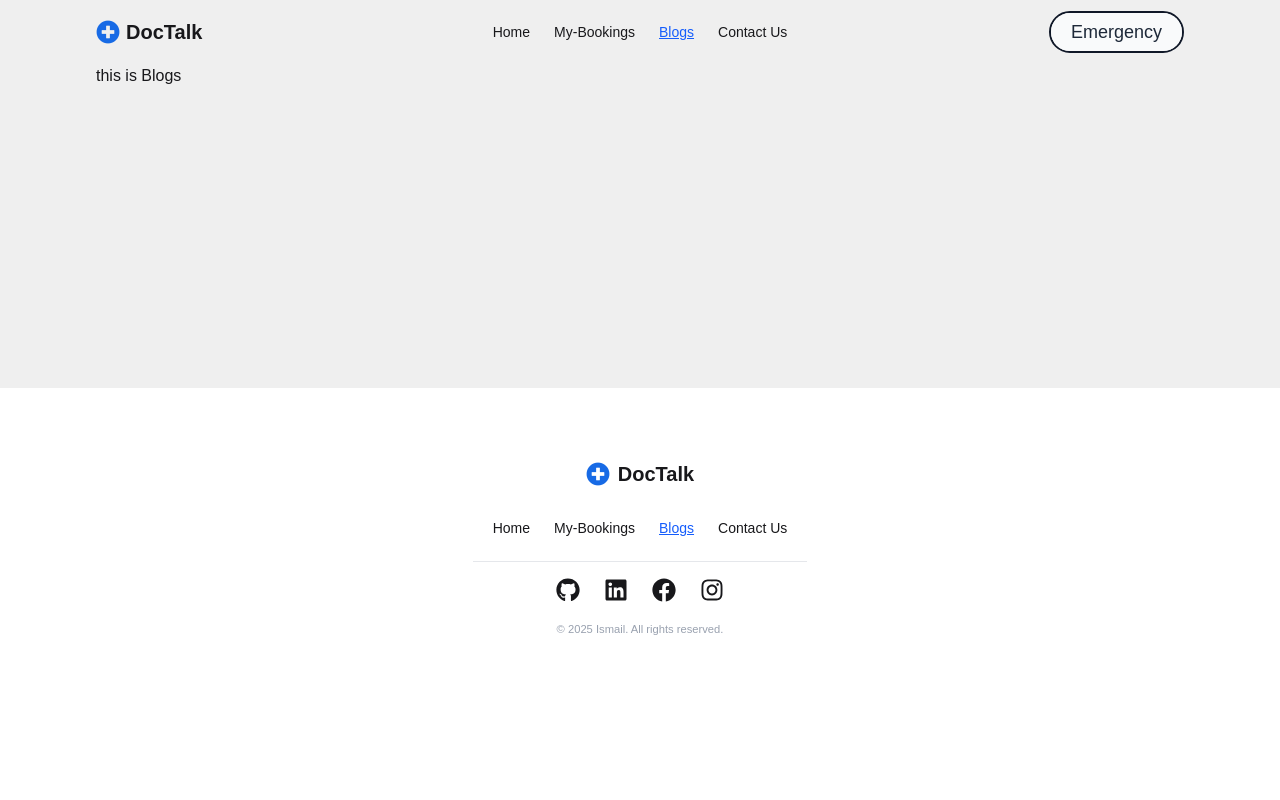
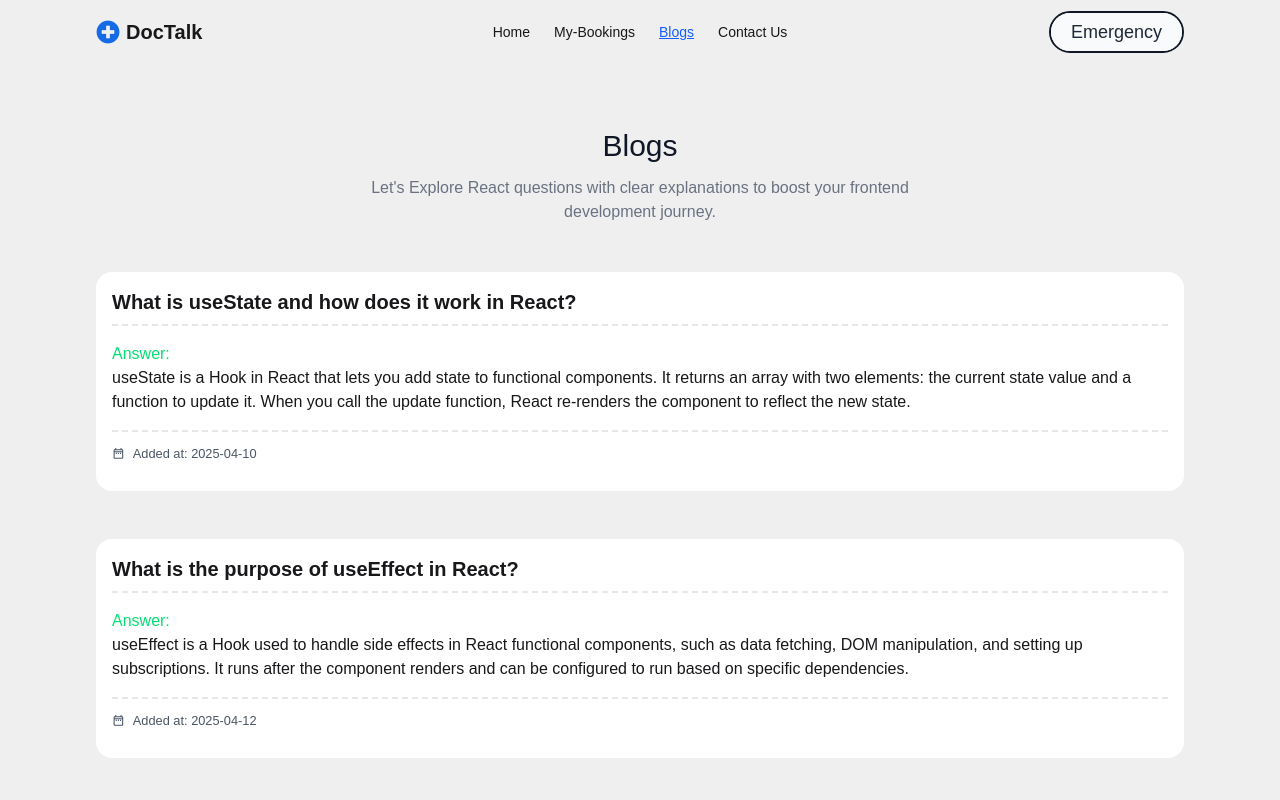
Before and after one commit to ismail-dev-code/doctalk, a React (Vite) app: page /blogs in a window 1280 px wide. Shown: the top 800 px of the page. Built offline with nearby package versions, Linux system fonts and the light colour scheme.

Commit message:
blogs content added and error page content added

```diff
--- /dev/null
+++ b/public/blogs.json
@@ -0,0 +1,32 @@
+[
+    {
+      "id": 1,
+      "question": "What is useState and how does it work in React?",
+      "answer": "useState is a Hook in React that lets you add state to functional components. It returns an array with two elements: the current state value and a function to update it. When you call the update function, React re-renders the component to reflect the new state.",
+      "date": "2025-04-10"
+    },
+    {
+      "id": 2,
+      "question": "What is the purpose of useEffect in React?",
+      "answer": "useEffect is a Hook used to handle side effects in React functional components, such as data fetching, DOM manipulation, and setting up subscriptions. It runs after the component renders and can be configured to run based on specific dependencies.",
+      "date": "2025-04-12"
+    },
+    {
+      "id": 3,
+      "question": "What is a custom hook in React and when should you use one?",
+      "answer": "A custom hook is a JavaScript function that starts with 'use' and can call other hooks. It allows you to extract and reuse logic across components. Use custom hooks when you find yourself using the same logic in multiple components, like fetching data or handling forms.",
+      "date": "2025-04-14"
+    },
+    {
+      "id": 4,
+      "question": "Difference between controlled and uncontrolled components? Which one is better?",
+      "answer": "Controlled components are form elements where React controls the state via props. Uncontrolled components manage their own state using refs. Controlled components are usually preferred because they give you more control over the form data, validation, and handling user input.",
+      "date": "2025-04-17"
+    },
+    {
+      "id": 5,
+      "question": "Tell us something about useFormStatus() (explore and explain)",
+      "answer": "useFormStatus() is a hook from React (mostly used with frameworks like Next.js) that helps track the status of form submissions. It gives access to properties like pending, success, or error states of a form, making it useful for handling loading spinners, disabling submit buttons, or showing messages based on submission results.",
+      "date": "2025-04-20"
+    }
+  ]
--- /dev/null
+++ b/src/components/pages/Blog.jsx
@@ -0,0 +1,15 @@
+import React from 'react';
+import { MdOutlineDateRange } from "react-icons/md";
+
+const Blog = ({blog}) => {
+    const {question, answer, date} = blog;
+    return (
+        <div className='bg-white p-4 mb-12 rounded-2xl'>
+           <h2 className='text-xl font-bold border-b-2 border-dashed border-gray-200 pb-2'>{question}</h2>
+           <p className='py-4 border-b-2 border-dashed border-gray-200'><span className='text-green-400'>Answer:</span> <br />{answer}</p>
+           <h6 className=' text-gray-600 py-3'><small className='flex items-center gap-2'><MdOutlineDateRange />Added at: {date}</small></h6>
+        </div>
+    );
+};
+
+export default Blog;
--- a/src/components/pages/Blogs.jsx
+++ b/src/components/pages/Blogs.jsx
@@ -1,11 +1,28 @@
-import React from 'react';
+import React from "react";
+import { useLoaderData } from "react-router";
+import Blog from "./Blog";
 
 const Blogs = () => {
-    return (
-        <div>
-            <h1>this is Blogs</h1>
-        </div>
-    );
+  const blogsData = useLoaderData();
+
+  return (
+    <div>
+      <div className="text-center md:pt-16 pt-4">
+        {" "}
+        <h1 className="text-3xl font-thin text-gray-900">Blogs</h1>
+        <p className="text-gray-500 w-6/12 mt-3 lg:max-w-5/6 mx-auto">
+          Let's Explore React questions with clear explanations to boost your
+          frontend development journey.
+        </p>
+      </div>
+
+      <div className="md:py-12">
+        {blogsData.map((blog) => (
+          <Blog key={blog.id} blog={blog} />
+        ))}
+      </div>
+    </div>
+  );
 };
 
 export default Blogs;
--- a/src/routes/Routes.jsx
+++ b/src/routes/Routes.jsx
@@ -25,6 +25,12 @@ export const router = createBrowserRouter([
       },
       {
         path: "/blogs",
+        hydrateFallbackElement: <div className="text-center"><span className="loading loading-dots loading-xs"></span>
+        <span className="loading loading-dots loading-sm"></span>
+        <span className="loading loading-dots loading-md"></span>
+        <span className="loading loading-dots loading-lg"></span>
+        <span className="loading loading-dots loading-xl"></span></div>,
+        loader:()=>fetch('../../public/blogs.json'),
         Component: Blogs,
       },
       {
```
